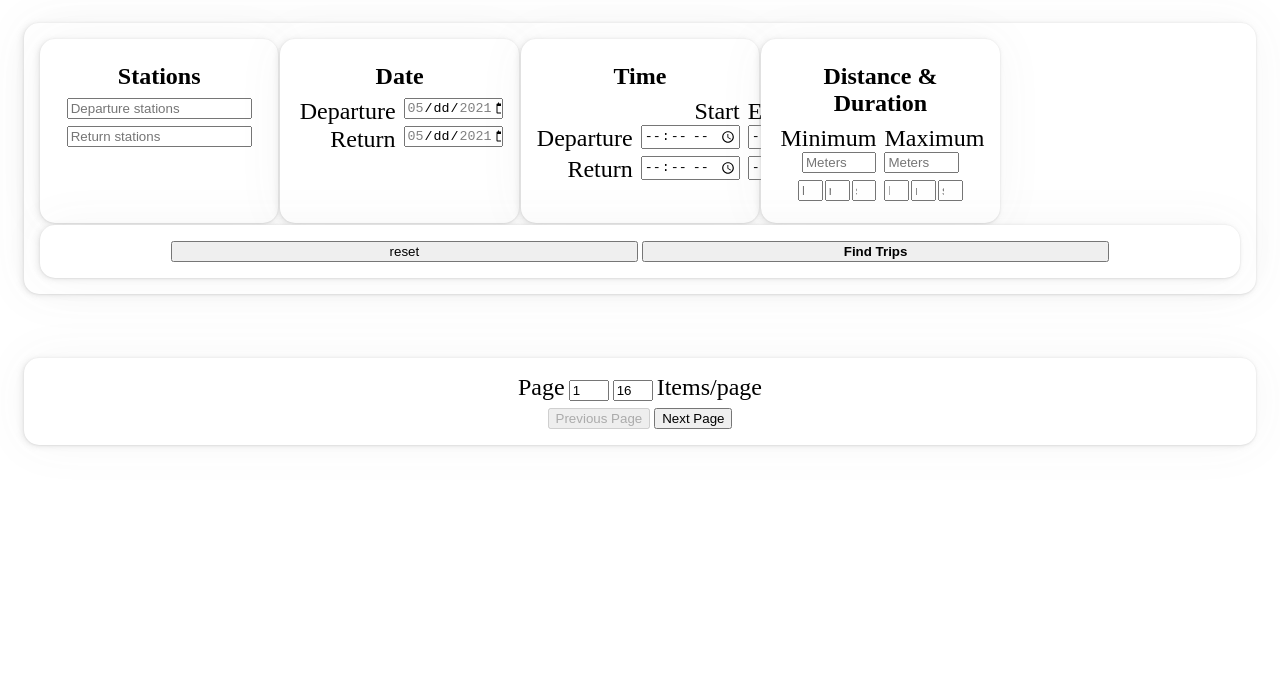
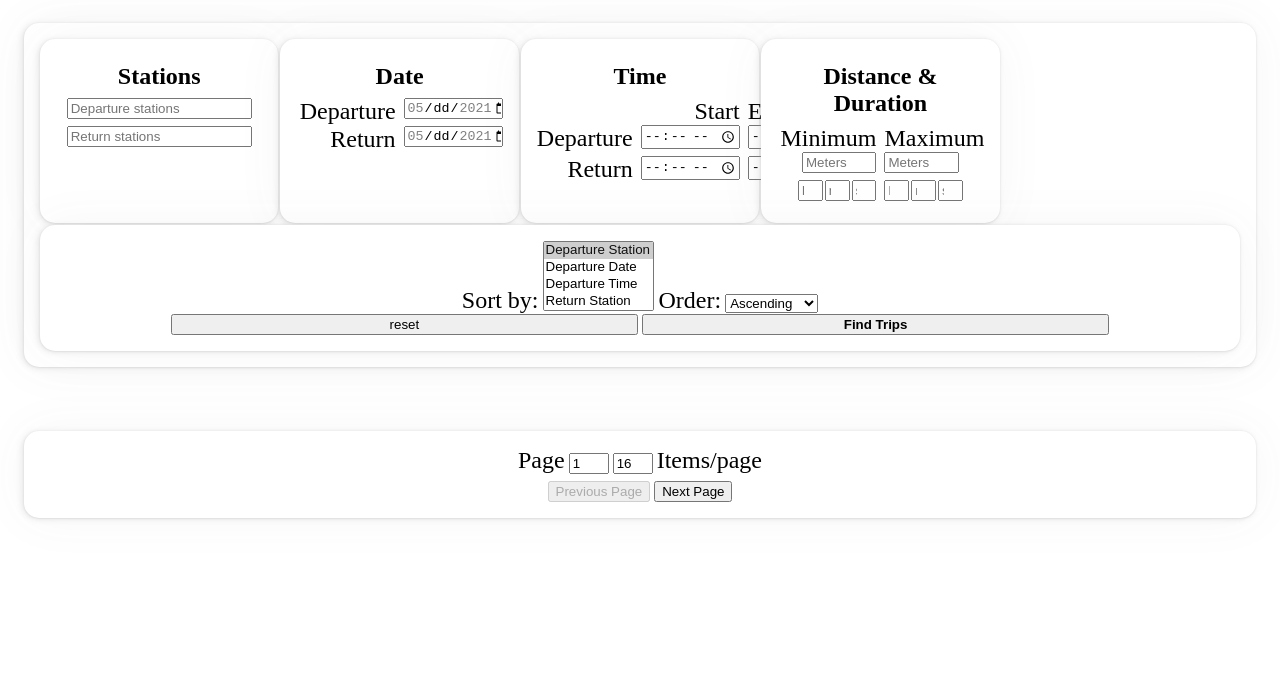
Before and after one commit to RoopeMaatta/BikeApp, a website with bundled scripts: page public/index2.html in a window 1280 px wide. Shown: the part 102-800 px from the top of the page. Built offline with nearby package versions, Linux system fonts and the light colour scheme.

Commit message:
Start on sorting query results

```diff
--- a/public/index2.html
+++ b/public/index2.html
@@ -7,7 +7,7 @@
 <body>
   <button onclick="location.href='index.html'">Switch to index.html</button>
   <!--  -->
-  <h1>Bike Trips in Helsinki (2021.05.19 - .05.31)</h1>
+  <h1>Bike Trips in Helsinki (2021.05.30 - .05.31)</h1>
 
   <main class="grid-container">
     <!--Input Start-->
@@ -92,7 +92,31 @@
         </div><!--Duration end-->
       </section> <!--Distance Duration end-->
 
+
+
       <section id="search" class="grid-item grid-item-full-width">
+
+        <div>
+        <label for="sortingField">Sort by:</label>
+          <select id="sortingField" multiple>
+            <option value="departureStationIds" selected>Departure Station</option>
+            <option value="departureDate">Departure Date</option>
+            <option value="departureTime">Departure Time</option>
+            <option value="returnStationIds">Return Station</option>
+            <option value="returnDate">Return Date</option>
+            <option value="returnTime">Return Time</option>
+            <option value="coveredDistanceMeters">Covered Distance</option>
+            <option value="duration">Duration</option>
+        </select>
+        </select>
+
+        <label for="sortingOrder">Order:</label>
+        <select id="sortingOrder">
+          <option value="ASC">Ascending</option>
+          <option value="DESC">Descending</option>
+        </select>
+      </div>
+
         <div>
         <button id="resetSearch" class="button-big" >reset</button>
         <button id="findTripsButton" class="button-big">Find Trips</button>
```
Also changed, not shown: library/findTrips.js (+35 -4 lines). Lines whose indentation alone changed are shown as unchanged.
